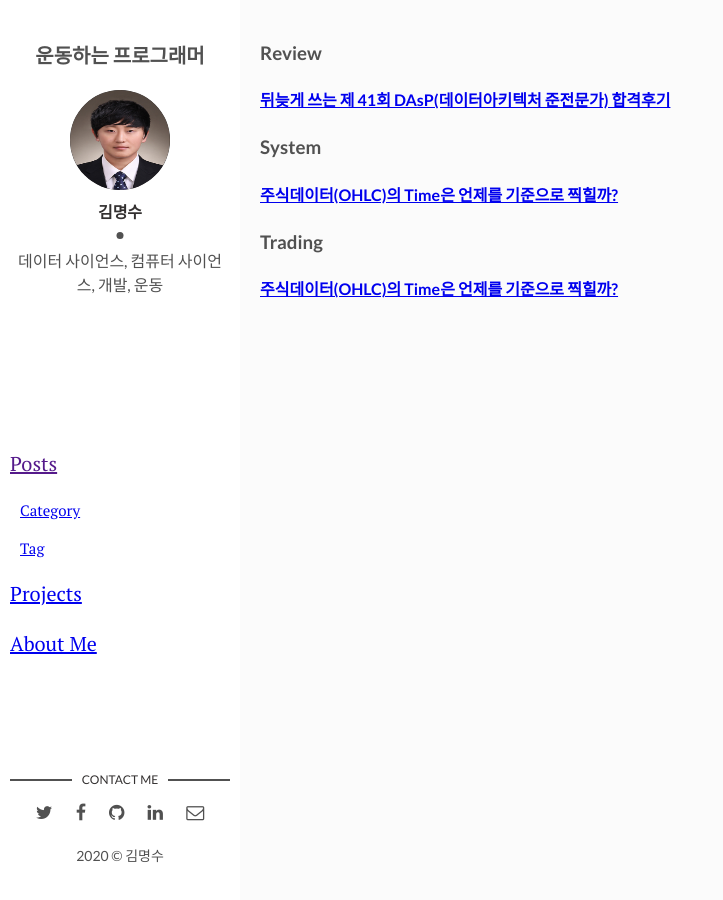
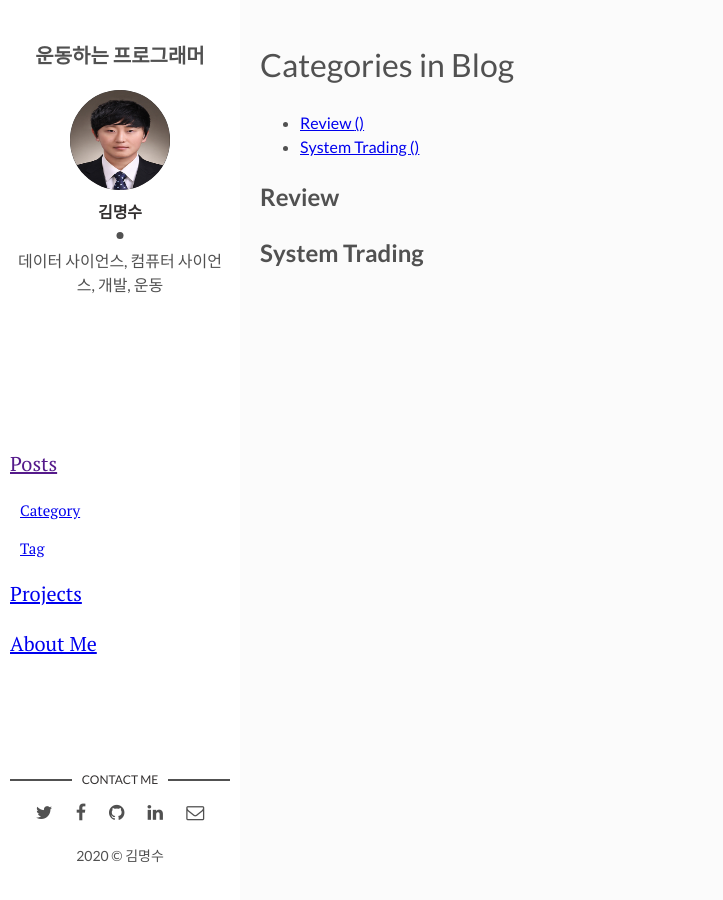
Before and after one commit to CodyBuilder-dev/codybuilder-dev.github.io, a Jekyll site: the page built from _pages/categories.html, in a window 1280 px wide. Shown: the whole page, without its empty margins (0-723 px from the left). Built offline with Jekyll 4.4.1, drawn with Linux system fonts in a browser that asks for light colours.

Commit message:
[Refactor] Categories 페이지 리팩토링

```diff
--- a/_pages/categories.html
+++ b/_pages/categories.html
@@ -4,20 +4,33 @@ permalink: /categories/
 title: Categories
 ---
 
-<div id="archives">
+{% capture site_category %}
 {% for category in site.categories %}
-  <div class="archive-group">
-    {% capture category_name %}{{ category | first }}{% endcapture %}
-    <div id="#{{ category_name | slugize }}"></div>
-    <p></p>
+{{ category | first }}
+{% unless forloop.last %},{% endunless %}
+{% endfor %}
+{% endcapture %}
 
-    <h3 class="category-head">{{ category_name }}</h3>
-    <a name="{{ category_name | slugize }}"></a>
-    {% for post in site.categories[category_name] %}
-    <article class="archive-item">
-      <h4><a href="{{ site.baseurl }}{{ post.url }}">{{post.title}}</a></h4>
-    </article>
-    {% endfor %}
-  </div>
-{% endfor %}
-</div>
+{% assign category_words = site_category | split:',' | sort %}
+
+<section class="blog-categories">
+  <h1>Categories in Blog</h1>
+  <ul class="categories">
+<!--  cycles through tag list and creates header row of all tags used in site with accompanying per-tag counts...-->
+  {% for this_word in category_words %}
+    <li ><a href="#{{ this_word | cgi_escape }}" class="category">{{ this_word }} <span>({{ site.categories[this_word].size }})</span></a></li>
+  {% endfor %}
+  </ul>
+
+<!--cycles through tag list and creates subheader for each tag name...-->
+  {% for this_word in category_words %}
+  <h2 id="{{ this_word | cgi_escape }}">{{ this_word }}</h2>
+<!--  lists all posts corresponding to specific tag...-->
+    {% for post in site.categories[this_word] %}{% if post.title != null %}
+    <div class="tag-list">
+        <span><a href="{{ site.baseurl }}{{ post.url }}">{{ post.title }}</a></span>
+        <small><span>| {{ post.date | date_to_string }}</span></small>
+    </div>
+    {% endif %}{% endfor %}
+  {% endfor %}
+</section>
--- a/_posts/2020-03-28-DAsP-후기.markdown
+++ b/_posts/2020-03-28-DAsP-후기.markdown
@@ -5,7 +5,7 @@ date: 2020-03-28 19:59:00 +0900
 description: You’ll find this post in your `_posts` directory. Go ahead and edit it and re-build the site to see your changes. # Add post description (optional)
 img: DAsP.PNG # Add image post (optional)
 fig-caption: # Add figcaption (optional)
-categories: Review
+categories: [Review]
 tags: [DAsP, Certificate]
 ---
 ## 들어가기 전에
--- a/_posts/2020-03-28-주식데이터의-time은-언제-찍힐까.markdown
+++ b/_posts/2020-03-28-주식데이터의-time은-언제-찍힐까.markdown
@@ -5,7 +5,7 @@ date: 2020-03-28 20:48:20 +0900
 description: You’ll find this post in your `_posts` directory. Go ahead and edit it and re-build the site to see your changes. # Add post description (optional)
 img: stock_bars.PNG # Add image post (optional)
 fig-caption: # Add figcaption (optional)
-categories: System Trading
+categories: [System Trading]
 tags: [Stock,Quant Analysis,Backtest]
 ---
 ## 들어가기 전에
```
